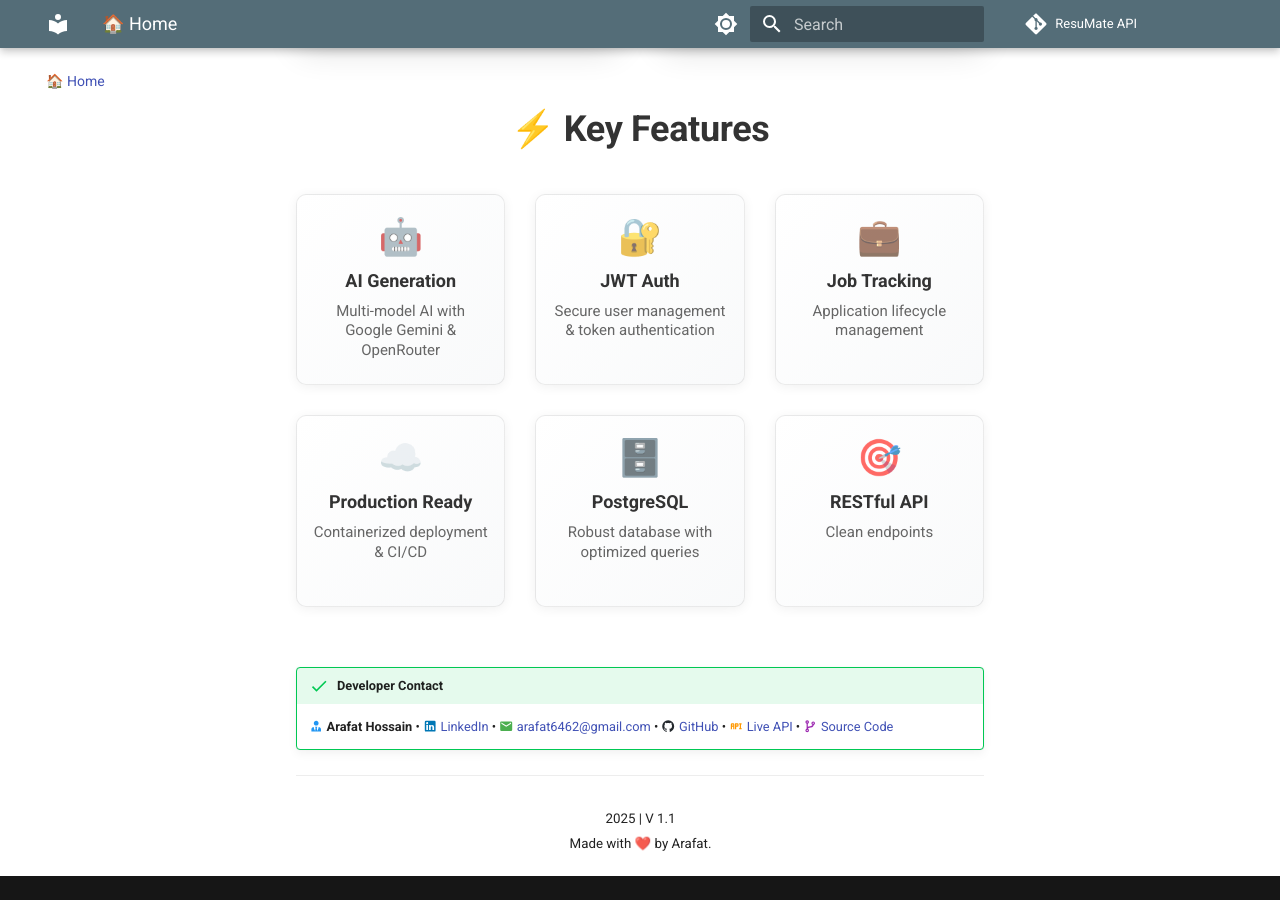
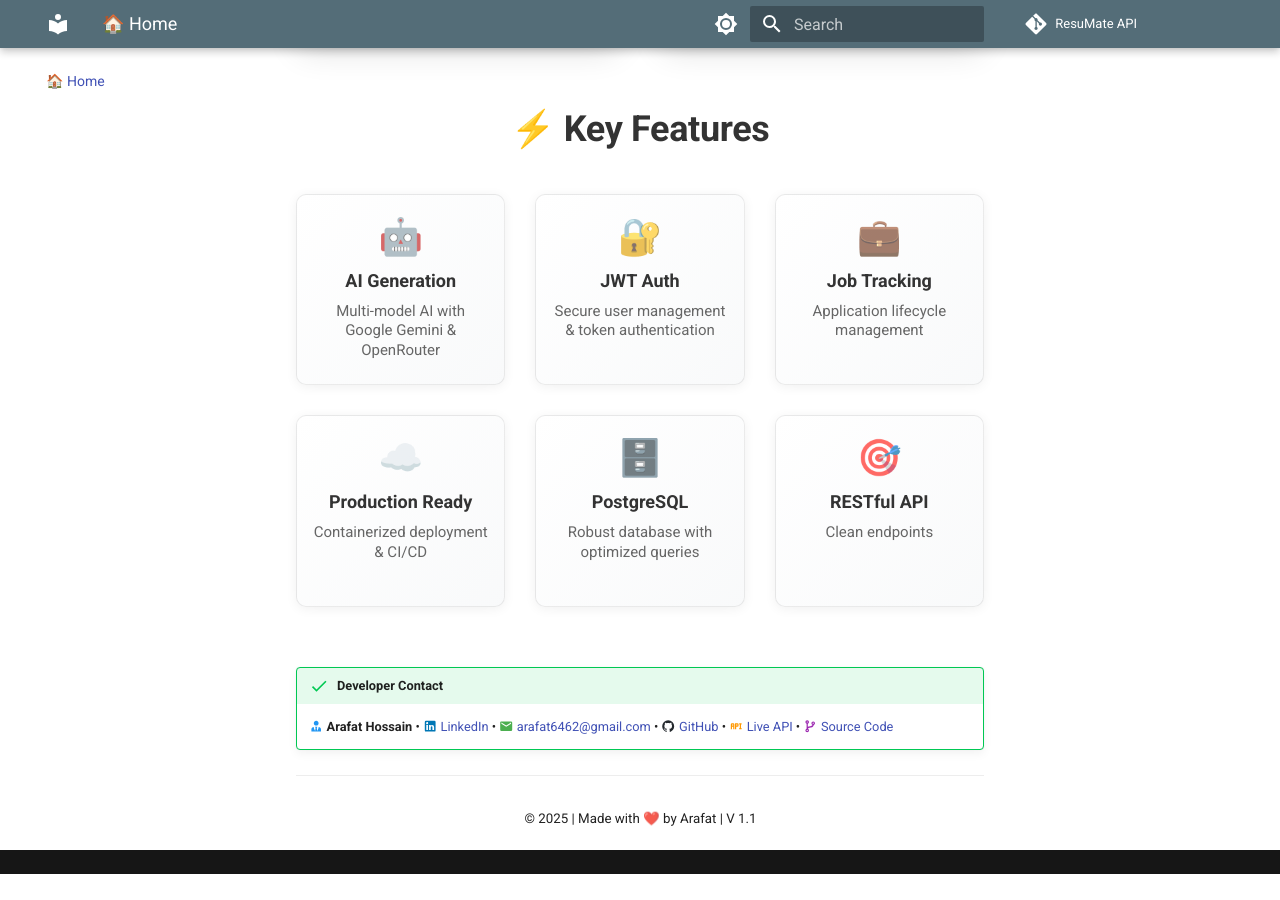
Before and after one commit to Arafat6462/ResuMate_API_Docs, an MkDocs documentation site: the page built from docs/index.md, in a window 1280 px wide and 900 px high, scrolled down 1215 px. Built offline with MkDocs 1.6.1 and Material for MkDocs 9.7.7, drawn with Linux system fonts in a browser that asks for light colours; comment, search, counter and statistics services are not loaded; after the commit the page ends 2089 px from its top, so only the background shows below that.

```diff
--- a/docs/index.md
+++ b/docs/index.md
@@ -94,9 +94,6 @@ Production-ready Django REST API with intelligent resume generation, job trackin
 
 ---
 
-<div align="center">
-  <sub>2025&nbsp;|&nbsp;V&nbsp;1.1</sub>
+<div align="center" style="margin-top: 0em;">
+  <sub>&copy; 2025 | Made with ❤️ by Arafat | V 1.1</sub>
 </div>
-<div align="center" style="margin-top: 0em;">
-  <sub>Made with ❤️ by Arafat.</sub>
-</div>
```
